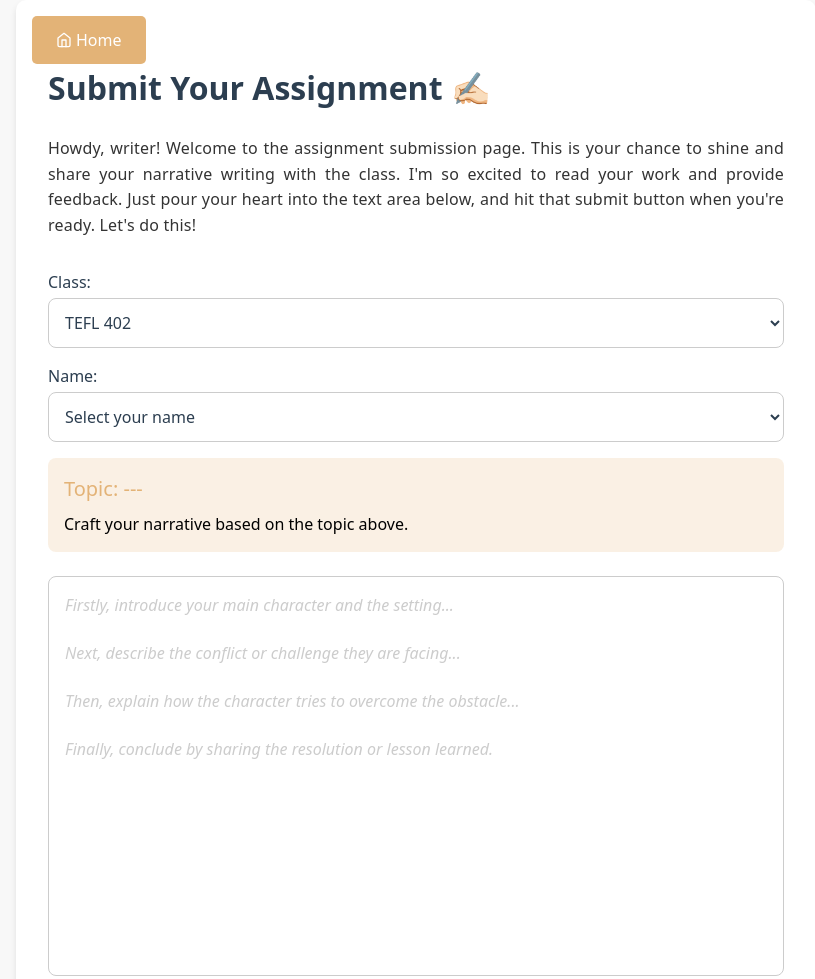
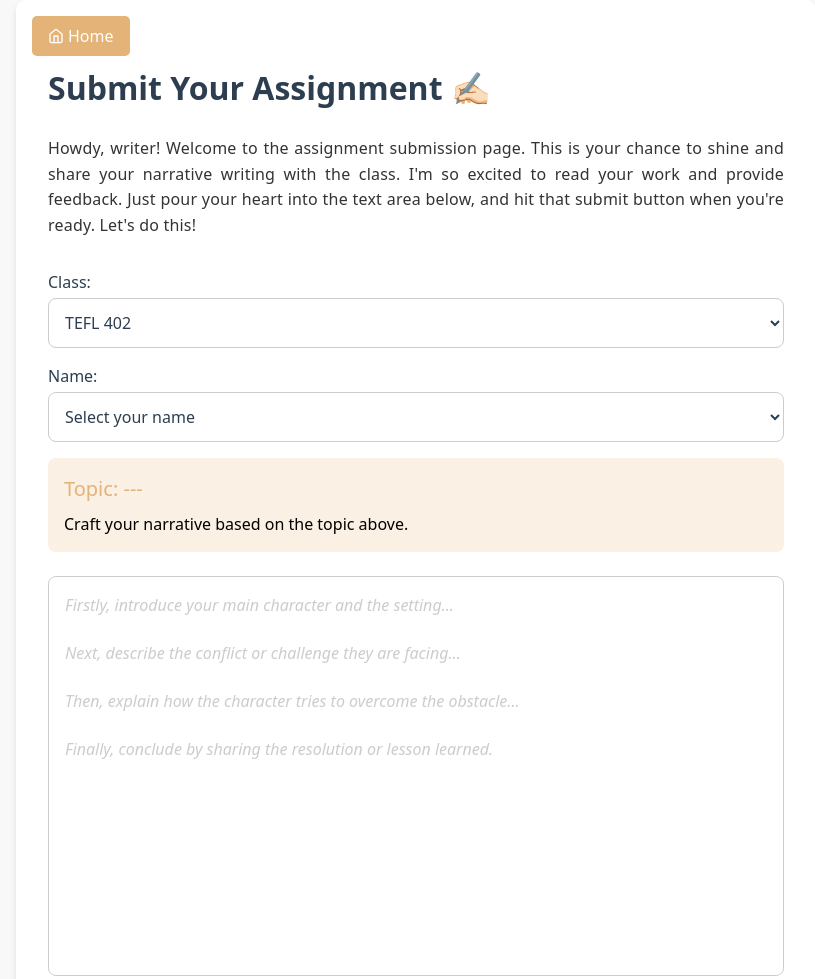
Before and after one commit to nvv1d/our-writing-class-final, a website: page submit.html in a window 1280 px wide. Shown: the top 979 px of the page, without its empty margins (224-1039 px from the left). Drawn offline with nearby package versions, Linux system fonts and the light colour scheme.

Commit message:
Update submit.html

```diff
--- a/submit.html
+++ b/submit.html
@@ -48,7 +48,7 @@
       left: 1rem;
       background-color: #e3b377;
       color: white;
-      padding: 12px 24px;
+      padding: 8px 16px;
       border-radius: 5px;
       text-decoration: none;
       transition: background-color 0.3s ease;
```
